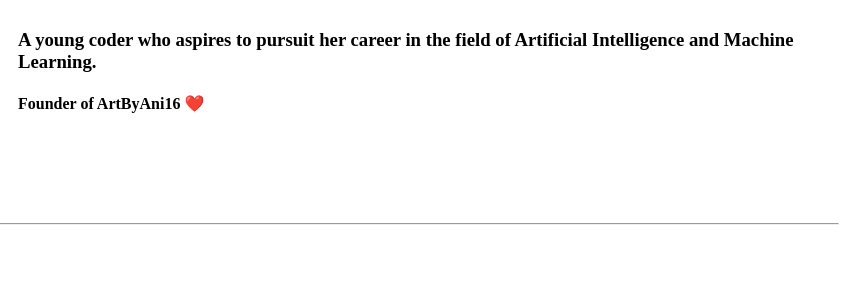
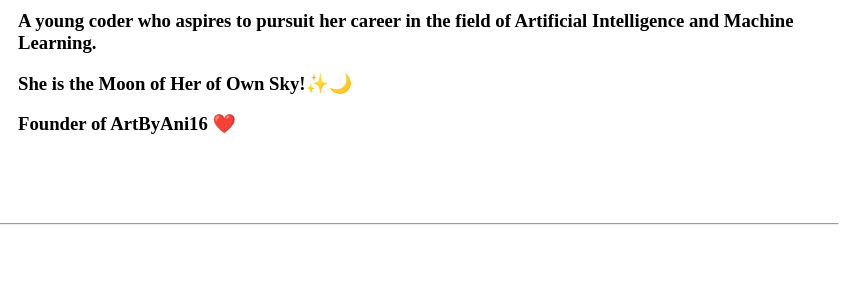
Before and after one commit to AnishaBalachander/cv, a plain HTML site: page index.html in a window 1280 px wide. Shown: the part 139-422 px from the top of the page, 433-1280 px from the left. Drawn offline with Linux system fonts and the light colour scheme.

Commit message:
Small Errors Corrected.

```diff
--- a/index.html
+++ b/index.html
@@ -10,7 +10,8 @@
                 alt="Anisha's Profile Picture"></td>
             <td><h1>Anisha Balachander</h1>
                 <h3>A young coder who aspires to pursuit her career in the field of Artificial Intelligence and Machine Learning.</h3>
-                <h4>Founder of ArtByAni16 ❤️</h4>
+                <h3>She is the Moon of Her of Own Sky!✨🌙</h3>
+                <h3>Founder of ArtByAni16 ❤️</h3>
             </td>
         </tr>
     </table>
@@ -18,7 +19,7 @@
     <h2>About Me</h2>
     <h3>19 Y/O</h3>
     <h3>BTech. CSE Specialisation in Artificial Intelligence and Machine Learning(Pursuing)</h3>
-    <h3>1st Year Student -SRET - Deemed University SRIHER )</h3>
+    <h3>1st Year Student - SRET - Deemed University SRIHER</h3>
     <hr>
     <h2>Education</h2>
     <table cellspacing="1" border="1" >
```
